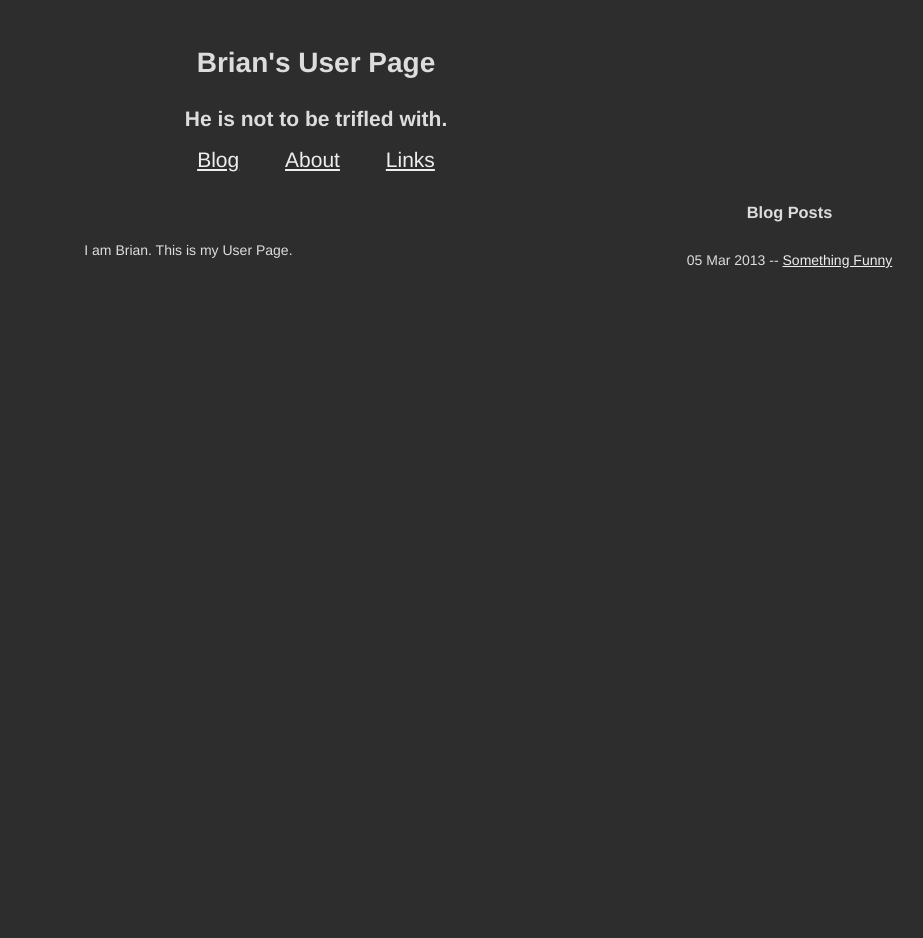
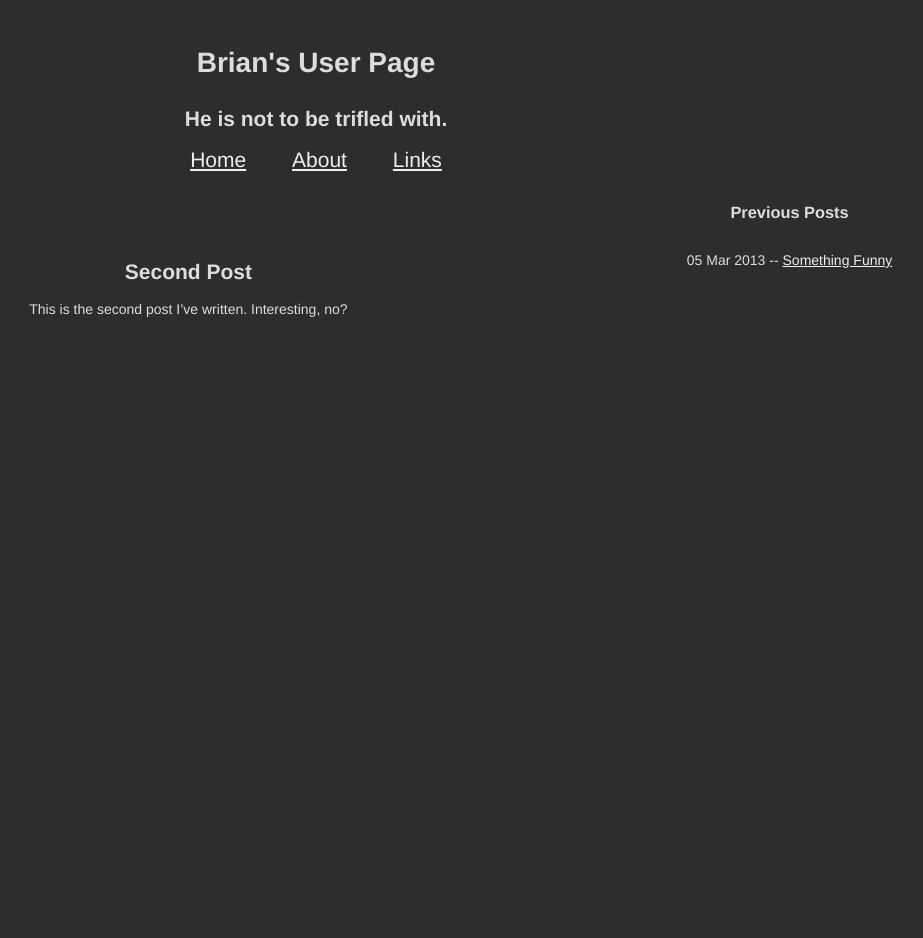
Before and after one commit to tinggalklik/balevine.github.io, a Jekyll site: the page built from index.html, in a window 1280 px wide. Shown: the whole page, without its empty margins (324-1247 px from the left). Built offline with Jekyll 4.4.1, drawn with Linux system fonts in a browser that asks for light colours.

Commit message:
Reformat, add previous posts

```diff
--- a/_layouts/home.html
+++ b/_layouts/home.html
@@ -11,22 +11,28 @@
   <h1>Brian's User Page</h1>
   <h2>He is not to be trifled with.</h2>
   <ul class='menu'>
-    <li><a href="/blog">Blog</a></li>
-    <li><a href="/about">About</a></li>
-    <li><a href="/links">Links</a></li>
+    <li><a href="/index.html">Home</a></li>
+    <li><a href="/about.html">About</a></li>
+    <li><a href="/links.html">Links</a></li>
   </ul>
 </div>
 
 <div class='content'>
-{{content}}
+  {% for post in site.posts %}
+    {% if post == site.posts.first %}
+      {{ post.content }}
+    {% endif %}
+  {% endfor %}
 </div>
 
 <div class='sidebar'>
-  <h3>Blog Posts</h3>
+  <h3>Previous Posts</h3>
     <ul class='posts'>
       {% for post in site.posts %}
+        {% if post != site.posts.first %}
         <li><span>{{ post.date | date_to_string }}</span> -- <a href="{{ post.url }}">{{ post.title }}</a></li>
-      {% endfor %}
+      {% endif %}
+    {% endfor %}
     </ul>
 </div>
 
--- a/index.html
+++ b/index.html
@@ -2,4 +2,3 @@
 layout: home
 title: Brian's Page
 ---
-I am Brian. This is my User Page.
```
Also changed, not shown: _posts/2013-03-06-Second-Post.md (added, +6 -0 lines), 1 other file.
